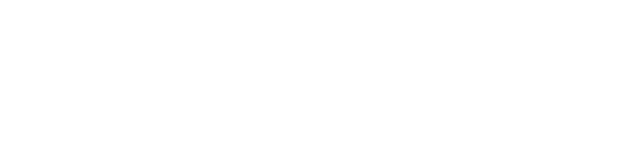
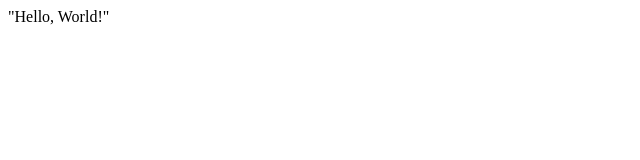
Before and after one commit to jones-jacobj/codeup-web-exercises, a website: page welcome.html in a window 1280 px wide. Shown: the whole page, without its empty margins (0-640 px from the left). Drawn offline with Linux system fonts and the light colour scheme.

Commit message:
Made welcome.html

```diff
--- a/welcome.html
+++ b/welcome.html
@@ -5,6 +5,6 @@
     <title>Welcome</title>
 </head>
 <body>
-
+"Hello, World!"
 </body>
 </html>
```
